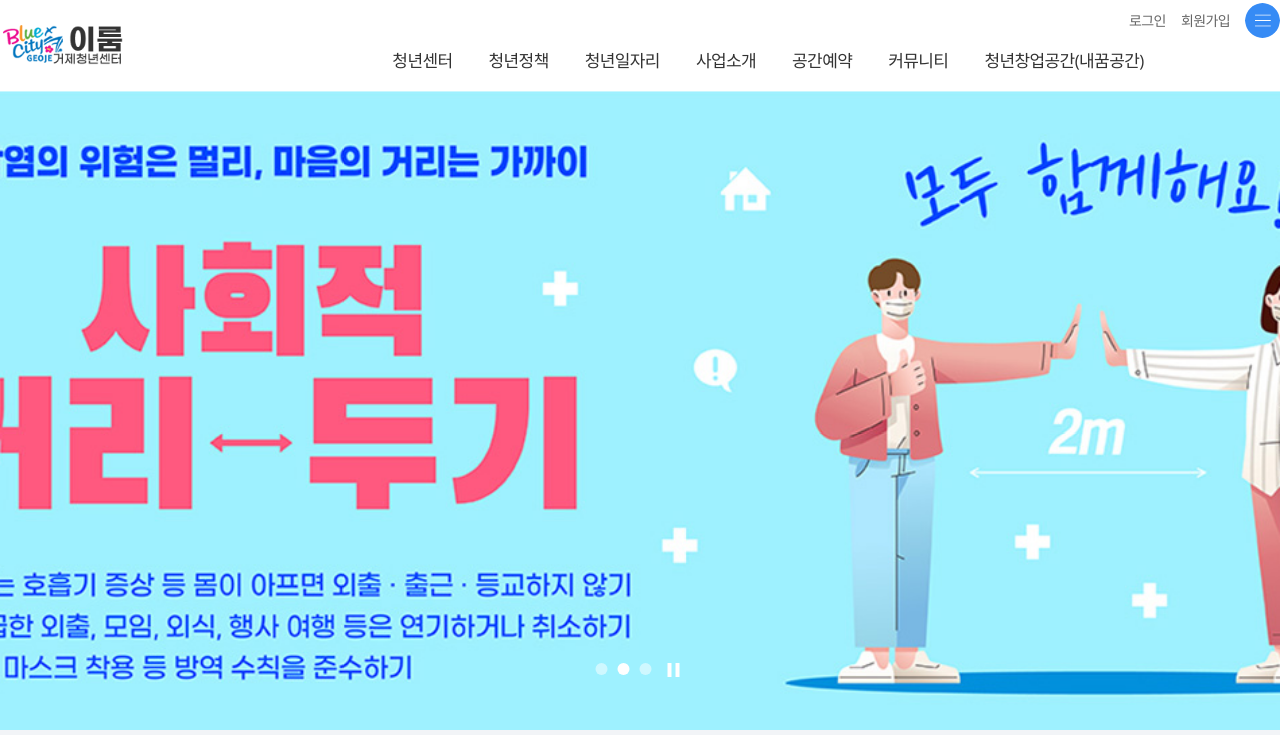
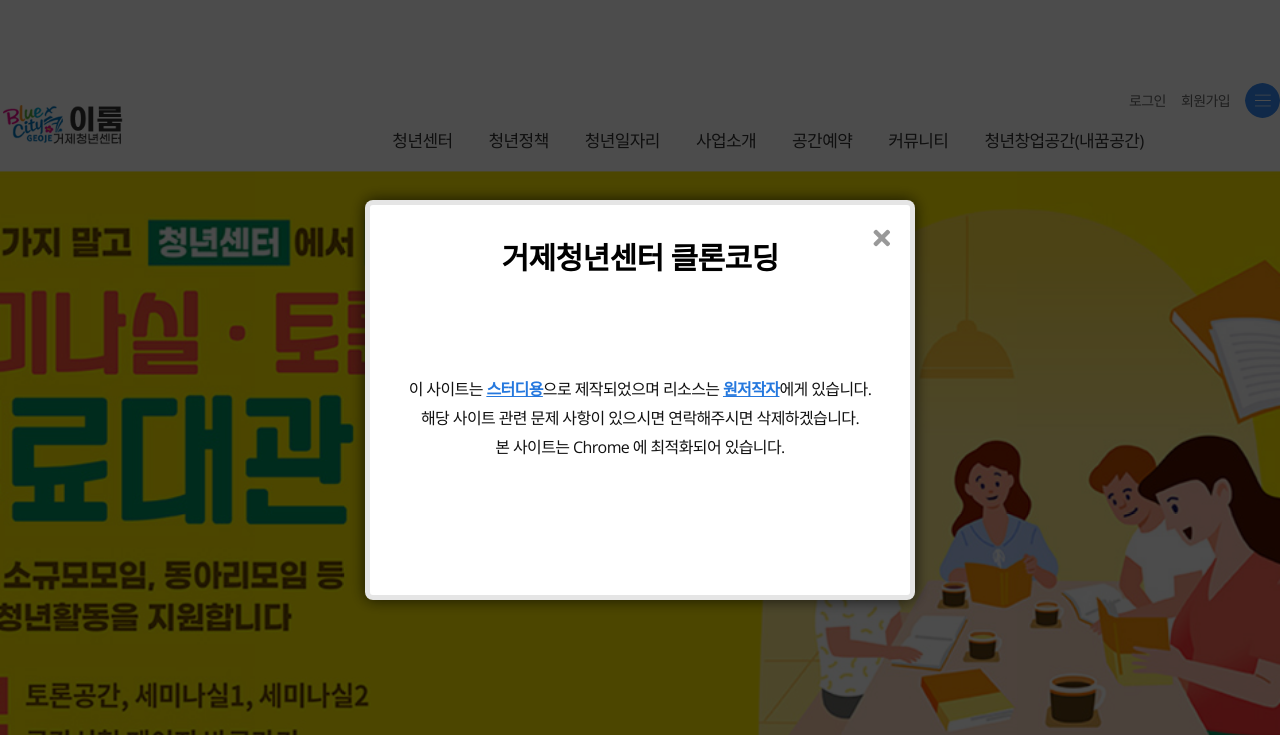
Before and after one commit to jiwonchu/geojeyouth, a plain HTML site: page index.html in a window 1280 px wide. Shown: the top 735 px of the page. Drawn offline with nearby package versions, Linux system fonts and the light colour scheme; a web font is replaced by a local one.

Commit message:
안내창완료

```diff
--- a/css/style.css
+++ b/css/style.css
@@ -97,6 +97,77 @@ body {
   display: block;
   margin: 0 auto;
   max-width: 1400px;
+}
+
+/* 안내창 */
+.modal-wrap {
+  position: fixed;
+  left: 0;
+  top: 0;
+  width: 100%;
+  height: 100%;
+  background: rgba(0, 0, 0, 0.7);
+  z-index: 99999;
+}
+.modal-main {
+  position: absolute;
+  left: 50%;
+  top: 50%;
+  transform: translate(-50%, -50%);
+  width: 550px;
+  height: 400px;
+  background-color: #fff;
+  border-radius: 8px;
+  padding: 10px;
+  box-shadow: 0px 0px 15px 0px rgb(0 0 0 / 70%);
+  border: 5px solid rgba(0, 0, 0, 0.1);
+}
+
+.modal-main h1 {
+  font-size: 30px;
+  font-weight: 600;
+  text-align: center;
+  color: #000;
+  /* padding: 20px 0; */
+  padding-top: 20px;
+  padding-bottom: 95px;
+}
+.modal-main p {
+  text-align: center;
+  font-size: 16px;
+  font-weight: 300;
+  color: #111;
+  line-height: 1.8;
+}
+
+.modal-main b {
+  font-weight: 600;
+  text-decoration: underline;
+  color: #2578de;
+}
+.modal-main strong {
+  font-weight: 600;
+  text-decoration: underline;
+  color: #2578de;
+}
+.modal-close {
+  position: absolute;
+  right: 20px;
+  top: 20px;
+  border: 0;
+  cursor: pointer;
+  font-size: 24px;
+  background: transparent;
+  color: #999;
+  transition: transform 0.3s;
+}
+
+.modal-close:hover {
+  transform: rotate(90deg);
+}
+
+.wrap {
+  padding-top: 80px;
 }
 
 /* 더보기 메뉴 */
--- a/index.html
+++ b/index.html
@@ -34,6 +34,21 @@
 
 <body>
 
+ <!-- 안내창 -->
+  <div class="modal-wrap">
+    <div class="modal-main">
+      <h1>거제청년센터 클론코딩</h1>
+      <p>
+        이 사이트는 <b>스터디용</b>으로 제작되었으며 리소스는 <strong>원저작자</strong>에게 있습니다. <br>
+        해당 사이트 관련 문제 사항이 있으시면 연락해주시면 삭제하겠습니다.<br>
+        본 사이트는 Chrome 에 최적화되어 있습니다.
+      </p>
+
+      <button class="modal-close">
+        <i class="fas fa-times"></i>
+      </button>
+    </div>
+  </div>
 
   <!-- 더보기 메뉴 -->
   <div class="more-wrap">
--- a/js/script.js
+++ b/js/script.js
@@ -1,6 +1,30 @@
 // 모든 리소스가 준비가 되었는가?
 // jquery 를 이용(html, css, js)
 $(document).ready(function () {
+  // 안내창 기능
+  // 추가기능 : 스크롤바 없애기
+  $("html").css("overflow", "hidden");
+
+  let modalWrap = $(".modal-wrap");
+  let modalClose = $(".modal-close");
+  modalClose.click(function () {
+    modalWrap.stop().fadeOut(100);
+    // 추가기능 : 스크롤바 살리기
+    $("html").css("overflow", "auto");
+  });
+
+  let modalMain = $(".modal-main");
+  // 내용 배경 클릭
+  modalMain.click(function (event) {
+    // 클릭 정보 전달 막기
+    event.stopPropagation();
+  });
+  // 전체 배경 클릭
+  modalWrap.click(function () {
+    modalWrap.stop().fadeOut(100);
+    // 추가기능 : 스크롤바 살리기
+    $("html").css("overflow", "auto");
+  });
   // 전체메뉴 보기 기능
   // .more-wrap 저장해서 활용하자.
   let more_wrap = $(".more-wrap");
```
